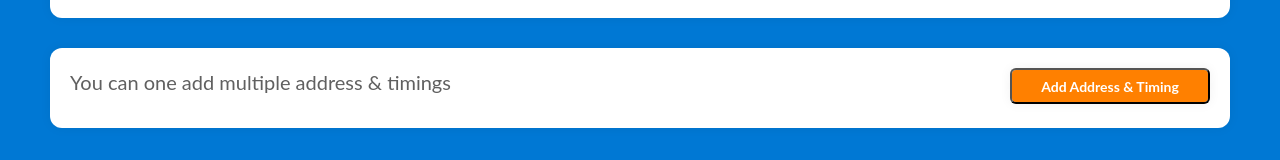
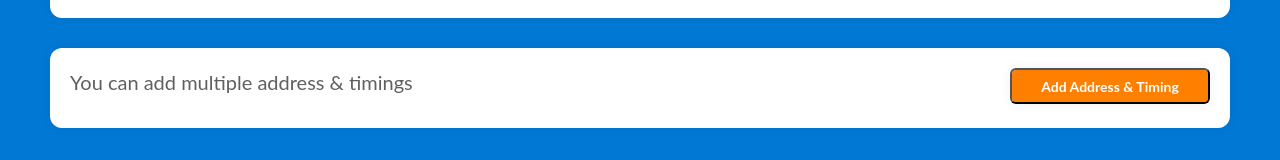
Before and after one commit to SwapnilWahile/Task3, a React (Create React App) app: page / in a window 1280 px wide. Shown: the part 363-523 px from the top of the page. Built offline with nearby package versions, Linux system fonts and the light colour scheme.

Commit message:
working except validation

```diff
--- a/src/Try_change.js
+++ b/src/Try_change.js
@@ -41,7 +41,7 @@ function Page1({setIndex, data, setObj, index, setIsVisible, isVisible}){
           }<br/>
         </div>
         <div className="App2">
-          <label id='div2lbl'>You can one add multiple address & timings</label>
+          <label id='div2lbl'>You can add multiple address & timings</label>
           <Link to="/Page2" ><button id="pg1bt2" >Add Address & Timing</button></Link>
           <Outlet />
 
```
